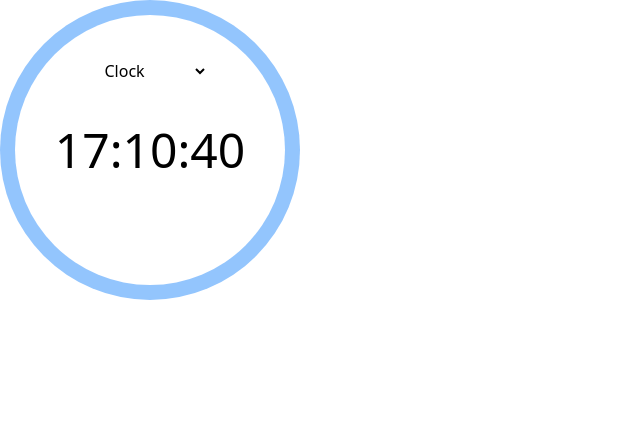
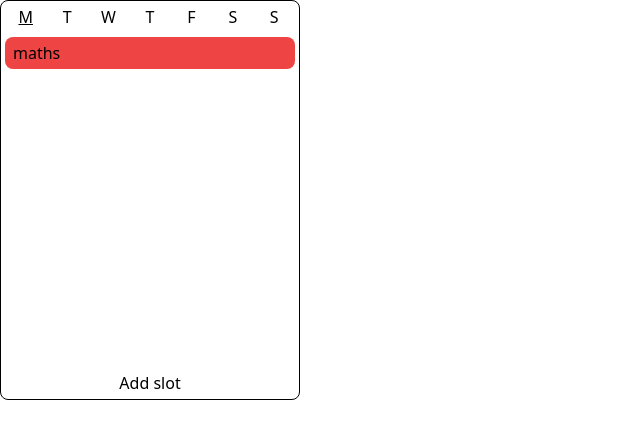
Before and after one commit to LukasMaselsky/Planel, a React (Vite) app in the folder client/: page / in a window 1280 px wide. Shown: the top 438 px of the page, without its empty margins (0-640 px from the left). Built offline with nearby package versions, Linux system fonts and the light colour scheme.

Commit message:
start of schedule

```diff
--- a/client/package.json
+++ b/client/package.json
@@ -15,6 +15,7 @@
         "@fortawesome/react-fontawesome": "^0.2.0",
         "react": "^18.2.0",
         "react-dom": "^18.2.0",
+        "react-hook-form": "^7.50.1",
         "react-query": "^3.39.3",
         "tailwind-merge": "^2.2.1",
         "zod": "^3.22.4"
--- a/client/src/App.tsx
+++ b/client/src/App.tsx
@@ -1,12 +1,12 @@
 import "./App.css";
-import Clock from "./components/Clock/Clock";
+import Schedule from "./components/Schedule/Schedule";
 import { QueryClient, QueryClientProvider } from "react-query";
 const queryClient = new QueryClient();
 
 function App() {
     return (
         <QueryClientProvider client={queryClient}>
-            <Clock />
+            <Schedule />
         </QueryClientProvider>
     );
 }
--- /dev/null
+++ b/client/src/components/Schedule/AddSlot.tsx
@@ -0,0 +1,115 @@
+import { useState } from "react";
+import { days } from "./Schedule";
+import { useForm } from "react-hook-form";
+import AddSlotError from "./AddSlotError";
+
+interface Props {
+    cancel: () => void;
+}
+
+export default function AddSlot({ cancel }: Props) {
+    const {
+        register,
+        handleSubmit,
+        formState: { errors },
+    } = useForm();
+
+    const onSubmit = (data: any) => {
+        console.log(data);
+    };
+
+    return (
+        <div className="absolute left-0 top-0 h-full w-full rounded-lg bg-gray-200 p-2">
+            <form
+                className="grid h-full grid-rows-[1fr_auto_1fr]"
+                onSubmit={handleSubmit(onSubmit)}
+            >
+                <div></div>
+                <div className="flex flex-col gap-8">
+                    <div>
+                        <div className="flex w-full justify-between gap-2">
+                            <input
+                                className="w-full px-2 py-1 focus:outline-none"
+                                placeholder="Name of slot"
+                                type="text"
+                                {...register("name", {
+                                    required: true,
+                                    minLength: 1,
+                                    maxLength: 20,
+                                })}
+                            ></input>
+
+                            <select
+                                className="w-full px-2 py-1"
+                                {...register("day")}
+                            >
+                                {days.map((day, i: number) => (
+                                    <option key={i}>{day}</option>
+                                ))}
+                            </select>
+                        </div>
+                        <div className="w-full">
+                            <AddSlotError
+                                name="name"
+                                type="required"
+                                errors={errors}
+                                msg="Name is required"
+                            />
+                            <AddSlotError
+                                name="name"
+                                type="maxLength"
+                                errors={errors}
+                                msg="Name can't be over 20 characters"
+                            />
+                        </div>
+                    </div>
+                    <div className="flex w-full gap-2">
+                        <div className="w-[50%]">
+                            <input
+                                className="focus:outline-none"
+                                type="time"
+                                name="start-time"
+                            ></input>
+                        </div>
+                        <div className="w-[50%]">
+                            <input
+                                className="flex focus:outline-none"
+                                type="time"
+                                name="end-time"
+                            ></input>
+                        </div>
+                    </div>
+                    <div className="w-full">
+                        <input
+                            className="w-full px-2 py-1 focus:outline-none"
+                            placeholder="Location"
+                            type="text"
+                            {...register("location", {
+                                required: true,
+                                maxLength: 30,
+                            })}
+                        ></input>
+                        <AddSlotError
+                            name="location"
+                            type="required"
+                            errors={errors}
+                            msg="Name is required"
+                        />
+                        <AddSlotError
+                            name="location"
+                            type="maxLength"
+                            errors={errors}
+                            msg="Location can't be over 30 characters"
+                        />
+                    </div>
+                </div>
+                <div className="flex w-full justify-center gap-4">
+                    <button type="button" onClick={cancel}>
+                        Cancel
+                    </button>
+                    <button type="submit">Submit</button>
+                </div>
+            </form>
+        </div>
+    );
+}
--- /dev/null
+++ b/client/src/components/Schedule/AddSlotError.tsx
@@ -0,0 +1,18 @@
+import { FieldErrors, FieldValues } from "react-hook-form";
+
+interface Props {
+    errors: FieldErrors<FieldValues>;
+    msg: string;
+    type: string;
+    name: string;
+}
+
+export default function AddSlotError({ errors, msg, type, name }: Props) {
+    return (
+        <>
+            {errors?.[name]?.type === type && (
+                <p className="text-red-500">{msg}</p>
+            )}
+        </>
+    );
+}
--- /dev/null
+++ b/client/src/components/Schedule/Schedule.tsx
@@ -0,0 +1,135 @@
+import { useState } from "react";
+import ScheduleItem from "./ScheduleItem";
+import AddSlot from "./AddSlot";
+import { useQuery } from "react-query";
+
+type Day = "M" | "T" | "W" | "F" | "S";
+
+export const days = [
+    "Monday",
+    "Tuesday",
+    "Wednesday",
+    "Thursday",
+    "Friday",
+    "Saturday",
+    "Sunday",
+];
+
+export interface Schedule {
+    day: string;
+    alias: Day;
+    classes?: {
+        name: string;
+        time: string;
+        length: number; // hours
+        color: string;
+        location: string;
+    }[];
+}
+
+export default function Schedule() {
+    const [selectedDay, setSelectedDay] = useState<string>("Monday");
+    const [addSlotOpen, setAddSlotOpen] = useState(false);
+
+    const cancel = () => [setAddSlotOpen(false)];
+
+    const initialSchedule: Schedule[] = [
+        {
+            day: "Monday",
+            alias: "M",
+            classes: [
+                {
+                    name: "maths",
+                    time: "12:00",
+                    length: 1,
+                    color: "red",
+                    location: "building 1",
+                },
+            ],
+        },
+        {
+            day: "Tuesday",
+            alias: "T",
+        },
+        {
+            day: "Wednesday",
+            alias: "W",
+        },
+        {
+            day: "Thursday",
+            alias: "T",
+        },
+        {
+            day: "Friday",
+            alias: "F",
+        },
+        {
+            day: "Saturday",
+            alias: "S",
+        },
+        {
+            day: "Sunday",
+            alias: "S",
+        },
+    ];
+
+    const getSchedule = () => {
+        let schedule = localStorage.getItem("schedule");
+        if (schedule) {
+            return JSON.parse(schedule);
+        }
+        return initialSchedule;
+    };
+
+    const updateSchedule = () => {};
+
+    const { data, isLoading, error, refetch } = useQuery({
+        queryFn: getSchedule,
+        queryKey: ["schedule"],
+        staleTime: Infinity,
+        cacheTime: 0,
+    });
+
+    if (isLoading) return <div>Loading</div>;
+
+    if (error) return <div>Error</div>;
+
+    return (
+        <div className="relative flex h-[400px] w-[300px] flex-col gap-2 rounded-lg border-[1px] border-black p-1">
+            <div className="flex w-full">
+                {initialSchedule.map((day, i: number) => (
+                    <div
+                        key={i}
+                        onClick={() => setSelectedDay(day.day)}
+                        className={
+                            "flex w-[calc(100%/7)] items-center justify-center hover:cursor-pointer " +
+                            (selectedDay == day.day ? "underline" : "")
+                        }
+                    >
+                        {day.alias}
+                    </div>
+                ))}
+            </div>
+
+            {data &&
+                data
+                    .filter((day: Schedule) => day.day == selectedDay)
+                    .map((day: Schedule, i: number) => {
+                        return (
+                            <ScheduleItem
+                                key={i}
+                                day={day.day}
+                                alias={day.alias}
+                                classes={day.classes}
+                            />
+                        );
+                    })}
+
+            {addSlotOpen ? <AddSlot cancel={cancel} /> : null}
+
+            <div className="flex w-full justify-center">
+                <button onClick={() => setAddSlotOpen(true)}>Add slot</button>
+            </div>
+        </div>
+    );
+}
--- /dev/null
+++ b/client/src/components/Schedule/ScheduleItem.tsx
@@ -0,0 +1,16 @@
+import { Schedule } from "./Schedule";
+
+export default function ScheduleItem({ day, alias, classes }: Schedule) {
+    return (
+        <div className="flex h-full w-full flex-col">
+            {classes?.map((c, i: number) => (
+                <div
+                    key={i}
+                    className={"w-full rounded-lg bg-red-500 px-2 py-1"}
+                >
+                    <div>{c.name}</div>
+                </div>
+            ))}
+        </div>
+    );
+}
```
Also changed, not shown: 1 other file (tests, documents, lock files or other folders).
